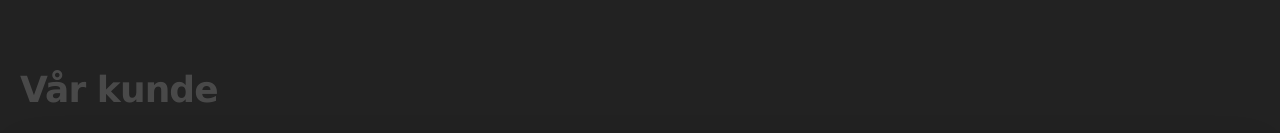
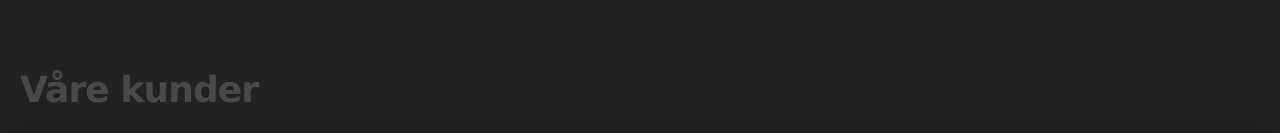
Before and after one commit to Velde-Halvorsen/CODO, a Next.js app: page / in a window 1280 px wide. Shown: the part 386-519 px from the top of the page. Built offline with nearby package versions, Linux system fonts and the light colour scheme; a web font is replaced by a local one.

Commit message:
Did not like all-caps

```diff
--- a/src/components/landing/client-showcase.tsx
+++ b/src/components/landing/client-showcase.tsx
@@ -5,7 +5,7 @@ export function ClientShowcase() {
   return (
     <section id="om-oss" className="space-y-6">
       <h2 className="text-4xl font-semibold tracking-tight text-white/18">
-        Vår kunde
+        Våre kunder
       </h2>
       <div className="grid w-full gap-5">
         {clients.map((client) => (
```
